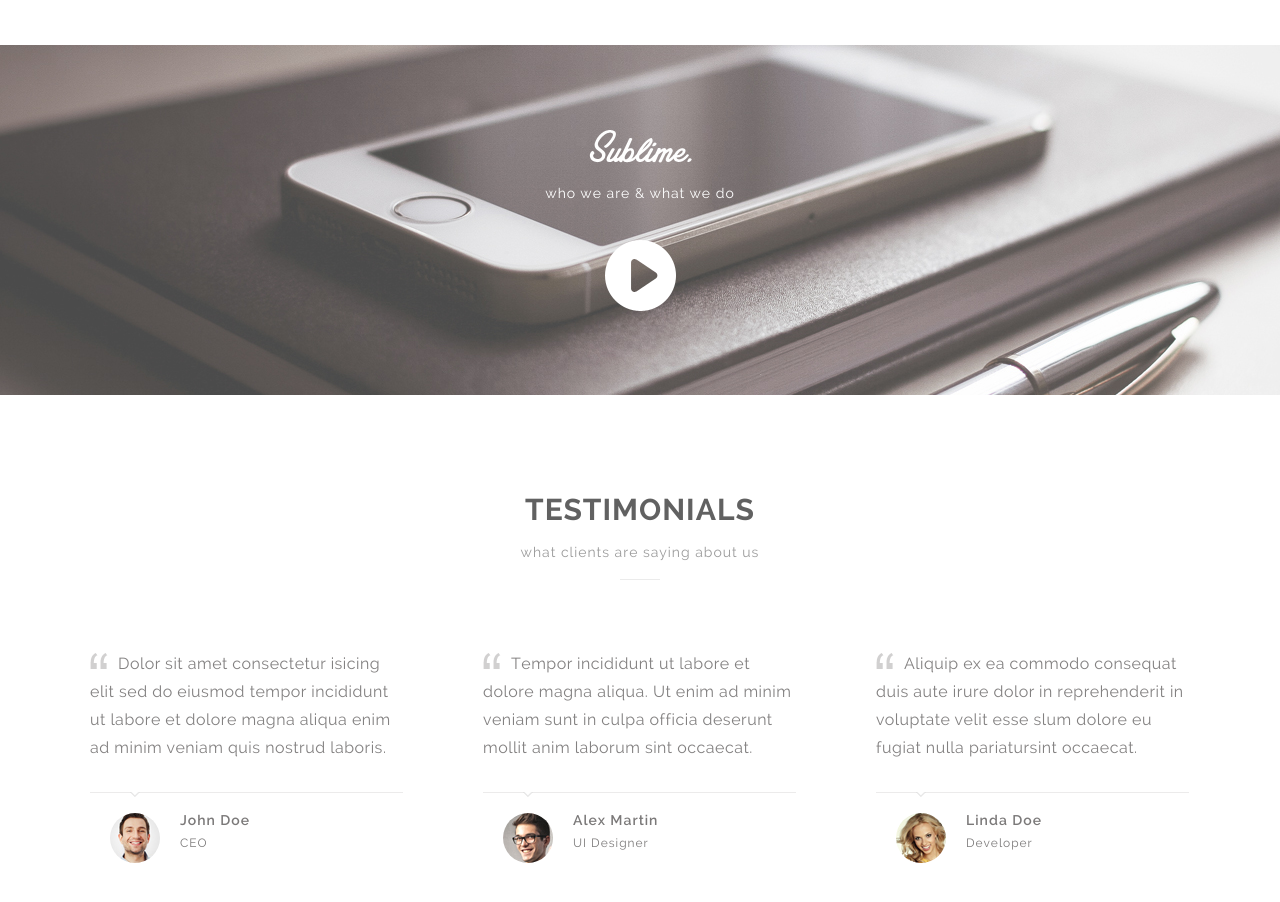
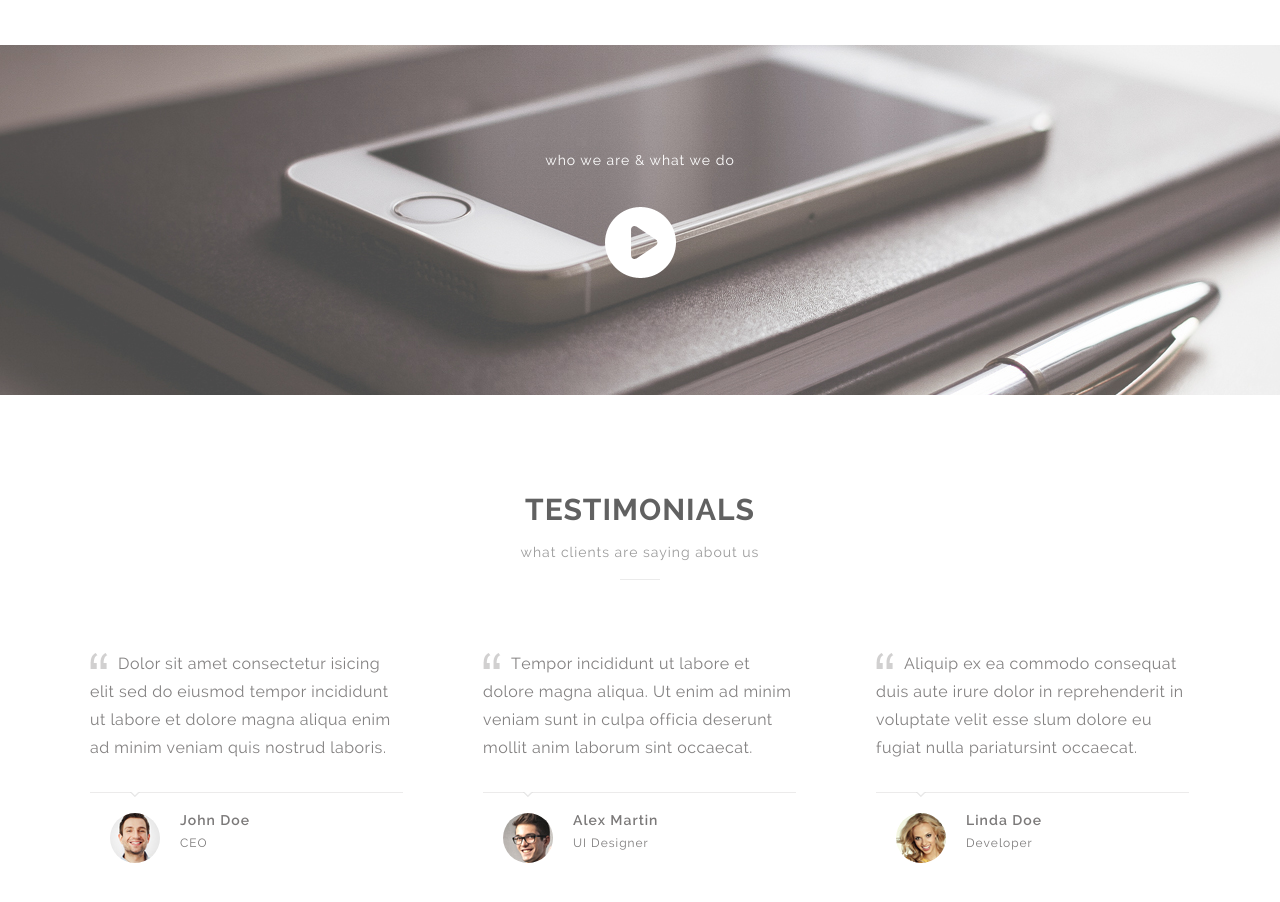
Before and after one commit to lantay/biz, a plain HTML site: page index.html in a window 1280 px wide. Shown: the part 1160-2062 px from the top of the page. Drawn offline with Linux system fonts and the light colour scheme; a script that the page names is missing.

Commit message:
removed stuff

```diff
--- a/index.html
+++ b/index.html
@@ -24,7 +24,7 @@
 
 	<section class="billboard light">
 		<header class="wrapper light">
-			<a href="#"><img class="logo" src="img/logo_light.png" alt=""/></a>
+		<!--	<a href="#"><img class="logo" src="img/logo_light.png" alt=""/></a>-->
 			<nav>
 				<ul>
 					<li><a href="">About Us</a></li>
@@ -69,7 +69,7 @@
 
 
 	<section class="video">
-		<img src="img/video_logo.png" alt="" class="video_logo animated wow fadeInDown"/>
+		<img src="#" alt="" class="video_logo animated wow fadeInDown"/>
 		<h3 class="animated wow fadeInDown">who we are & what we do</h3>
 		<a href="http://www.youtube.com/embed/cBJyo0tgLnw" id="play_btn" class="fancybox animated wow flipInX" data-wow-duration="2s"></a>
 	</section><!--  End video  -->
```
